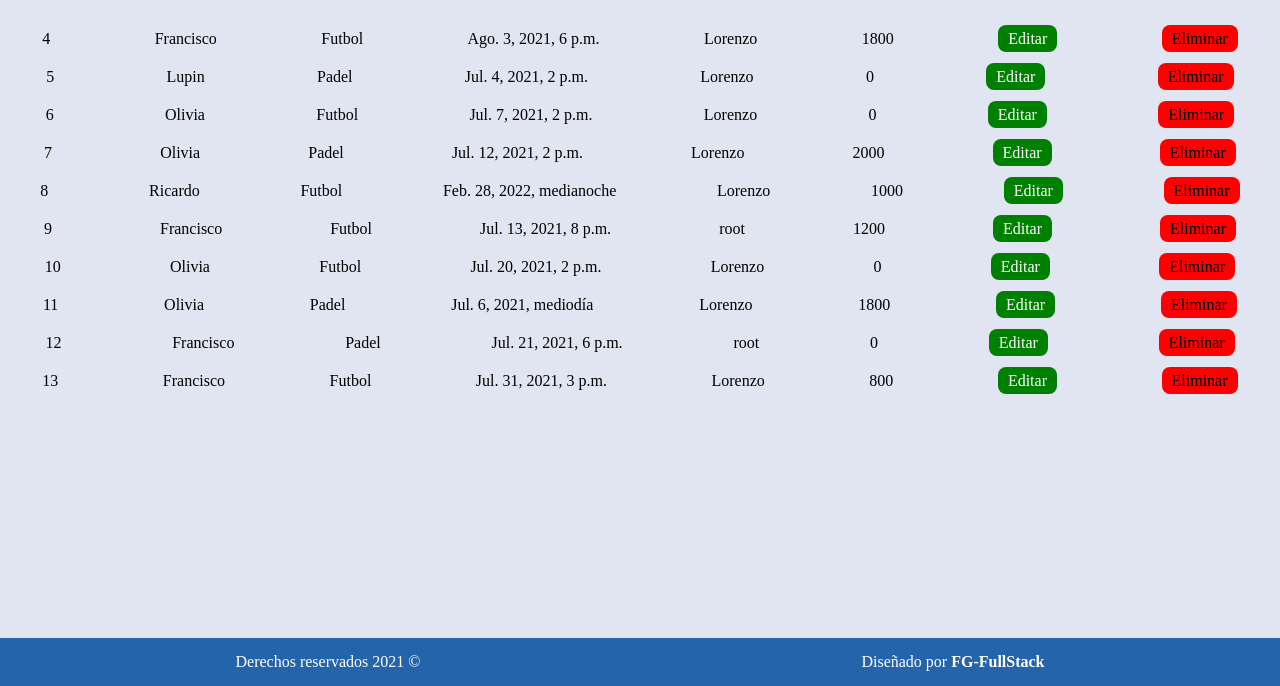
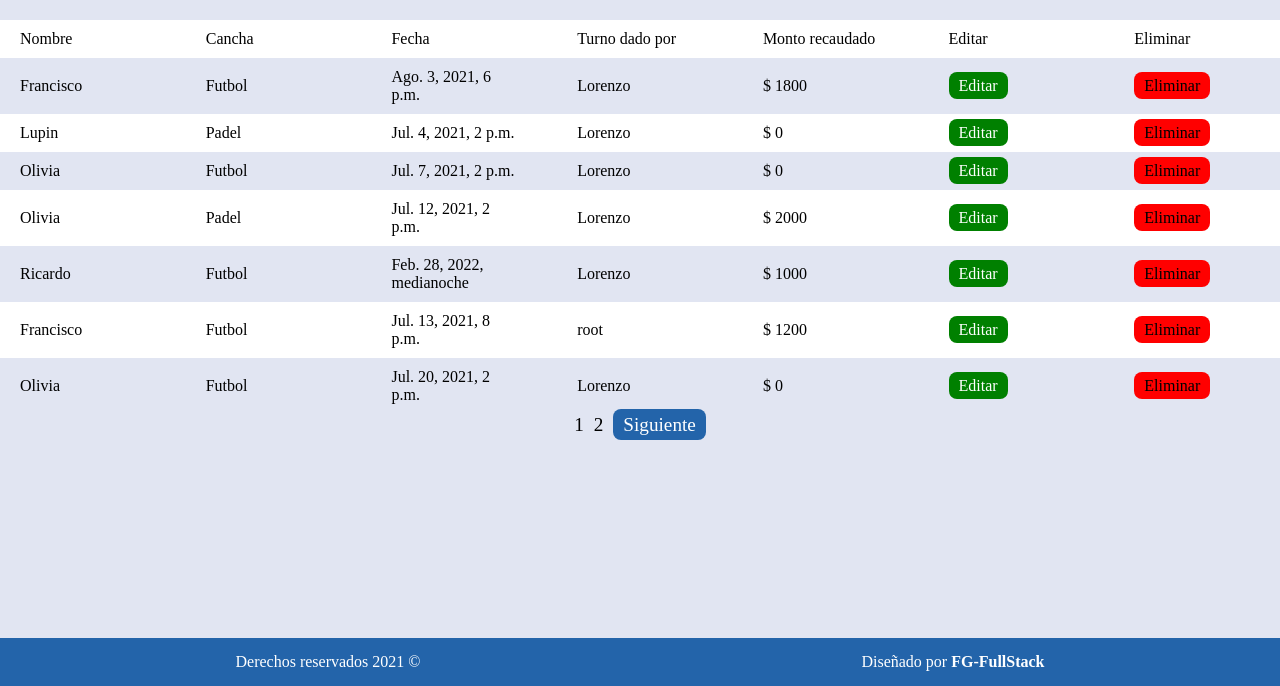
Before and after one commit to Frangia22/Web-Luz-y-Fuerza, a Django app: page /turnos/detalle in a window 1280 px wide. Shown: the part 114-800 px from the top of the page. Run offline with Django 3.2, Linux system fonts and the light colour scheme; a user stored in the database is signed in; data comes from the database, SQL or seed files in the repository; some libraries are stand-ins or nearby versions.

Commit message:
Paginacion lista

```diff
--- a/static/css/style.css
+++ b/static/css/style.css
@@ -170,6 +170,7 @@ body {
     background-color: var(--white);
     border-radius: 15px;
     margin: auto;
+    margin-bottom: var(--margin-bottom);
     width: 25em;
 }
 .card-title{
@@ -222,9 +223,14 @@ body {
     justify-content: space-evenly;
     list-style: none;
     gap: 20px;
+    align-items: center;
+}
+.db:nth-child(2n+1){
+    background-color: var(--white);
 }
 .date-db{
-    margin: 10px auto;
+    margin: 10px 20px;
+    width: 100%;
 }
 .btn {
     padding: 5px 10px;
@@ -241,6 +247,22 @@ body {
 }
 .btn-edit{
     background-color: green;
+    color: var(--white);
+}
+/*-------------- Pagination -----------------------------*/
+.pagination{
+    display: flex;
+    gap: 10px;
+    justify-content: center;
+    list-style: none;
+}
+.pagination-item-link{
+    color: var(--black);
+    font-size: 1.2em;
+    text-decoration: none;
+}
+.btn-pagination{
+    background-color: var(--blue);
     color: var(--white);
 }
 /*--------------- Footer -----------------*/
--- /dev/null
+++ b/static/js/quitarFooterFixed.js
@@ -0,0 +1,2 @@
+const foo = document.querySelector('#footer');
+        foo.classList.remove('fixed-bottom');
--- a/templates/turnos/detalleTurno.html
+++ b/templates/turnos/detalleTurno.html
@@ -2,19 +2,48 @@
 {% load static %}
 {% block body %}
 <main class="container">
+    <ul class="db">
+        <li class="date-db">Nombre</li>
+        <li class="date-db">Cancha</li>
+        <li class="date-db">Fecha</li>
+        <li class="date-db">Turno dado por</li>
+        <li class="date-db">Monto recaudado</li>
+        {% if perms.turnos.change_turnos %}
+        <li class="date-db">Editar</li>
+        <li class="date-db">Eliminar</li>
+        {% endif %}
+    </ul>
     {% for turno in turnos %}
     <ul class="db">
-        <li class="date-db">{{ turno.id }}</li>
         <li class="date-db">{{ turno.nombre }}</li>
         <li class="date-db">{{ turno.tipoCancha }}</li>
         <li class="date-db">{{ turno.fecha }}</li>
         <li class="date-db">{{ turno.turnoDadoPor }}</li>
-        <li class="date-db">{{ turno.montoRecaudado }}</li>
+        <li class="date-db">$ {{ turno.montoRecaudado }}</li>
         {% if perms.turnos.change_turnos %}
         <li class="date-db"><a class="btn btn-edit" href="{% url 'editarTurno'  turno.id %}">Editar</a></li>
         <li class="date-db"><a class="btn btn-delete" href="{% url 'eliminarTurno'  turno.id %}">Eliminar</a></li>
         {% endif %}
     </ul>
     {% endfor %}
+    <nav class="container">
+        {% if is_paginated %}
+        <ul class="pagination">
+            {% if page_obj.has_previous %}
+                <li class="pagination-item"><a class="pagination-item-link btn btn-pagination" href="?page={{ page_obj.previous_page_number }}">Anterior</a></li>
+            {% endif %}
+
+            {% for i in paginator.page_range %}
+                <li {% if page_obj.number == i %} class="active" {% endif %}>
+                    <a class="pagination-item-link" href="?page={{i}}">{{ i }}</a>
+                </li>
+            {% endfor %}
+
+            {% if page_obj.has_next %}
+                <li><a class="pagination-item-link btn btn-pagination" href="?page={{ page_obj.next_page_number }}">Siguiente</a></li>
+            {% endif %}
+        </ul>
+    {% endif %}
+</nav>
 </main>
 {% endblock  %}
--- a/templates/turnos/editarTurno.html
+++ b/templates/turnos/editarTurno.html
@@ -37,4 +37,5 @@
 {% block js %}
 <script src="https://cdn.jsdelivr.net/npm/flatpickr"></script>
 <script src="{% static 'js/horaform.js' %}"></script>
+<script src="{% static 'js/quitarFooterFixed.js' %}"></script>
 {% endblock  %}
--- a/templates/turnos/nuevoTurno.html
+++ b/templates/turnos/nuevoTurno.html
@@ -43,4 +43,5 @@
 {% block js %}
 <script src="https://cdn.jsdelivr.net/npm/flatpickr"></script>
 <script src="{% static 'js/horaform.js' %}"></script>
+<script src="{% static 'js/quitarFooterFixed.js' %}"></script>
 {% endblock  %}
--- a/turnos/views.py
+++ b/turnos/views.py
@@ -17,7 +17,7 @@ class detalleTurno(LoginRequiredMixin, ListView):
     model = Turno
     template_name = "turnos/detalleTurno.html"
     context_object_name = 'turnos'
-    paginate_by = 15
+    paginate_by = 7
 
 class eliminarTurno(LoginRequiredMixin, DeleteView):
     model = Turno
```
